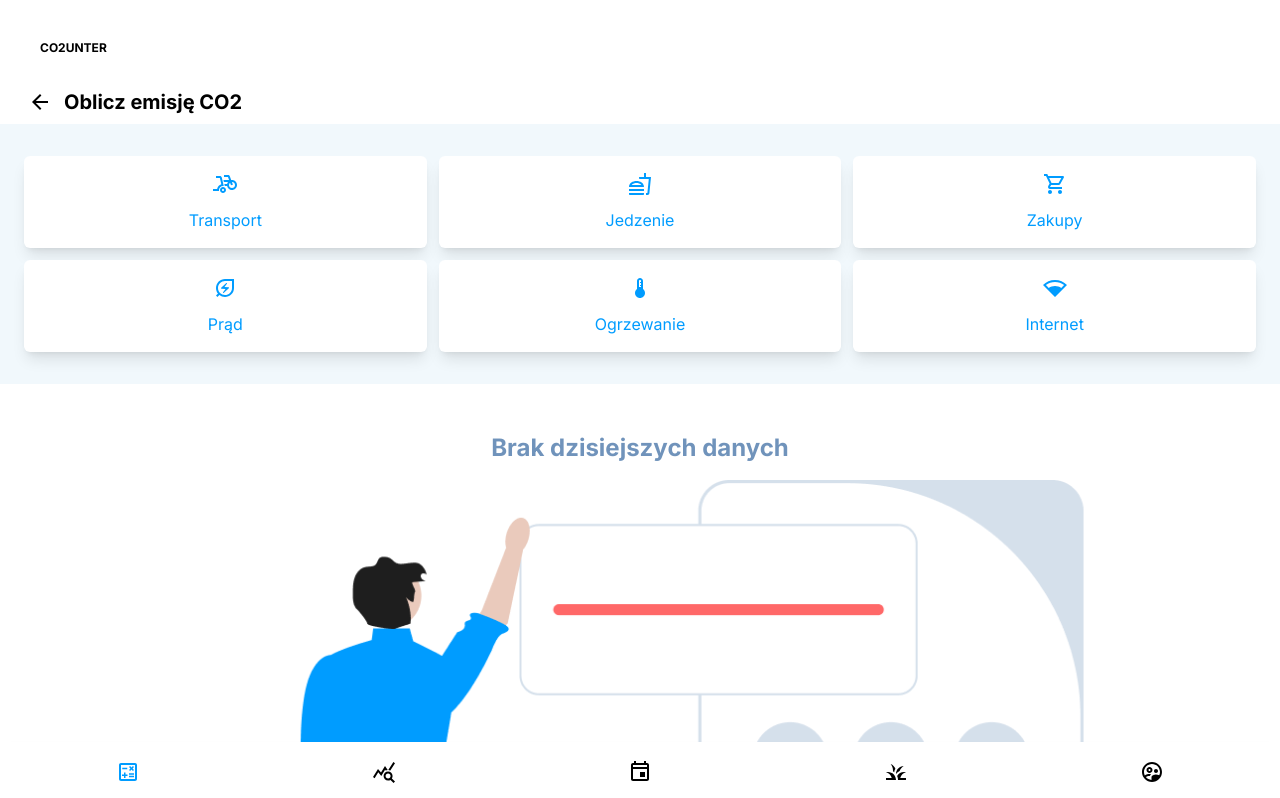
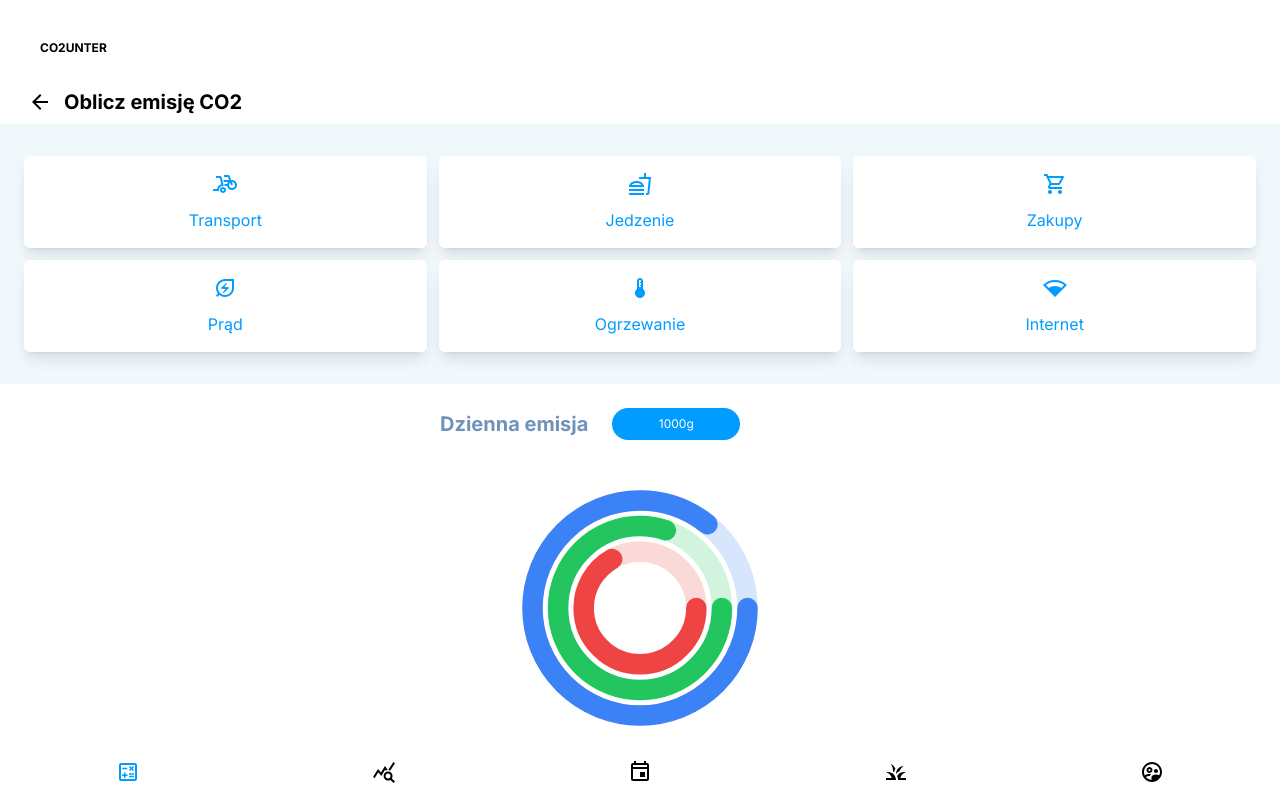
Before and after one commit to PASINSKI00/HackYeah2024, a Next.js app in the folder frontend/: page /kalkulator in a window 1280 px wide. Shown: the top 798 px of the page. Built offline with nearby package versions, Linux system fonts and the light colour scheme.

Commit message:
Refactor calculator page and add circular chart component

```diff
--- a/frontend/app/kalkulator/page.tsx
+++ b/frontend/app/kalkulator/page.tsx
@@ -1,13 +1,32 @@
 import React from 'react';
 import { CategoriesGrid } from './categories-grid';
 import Image from 'next/image';
+import CircularChart from '@/components/circular-chart';
 
 const CalculatorPage = () => {
+  const data = true;
+
   return (
     <main className='mb-16'>
       <CategoriesGrid />
 
-      <h2 className='text-blue-700 text-center text-2xl font-bold block mt-8 py-4'>
+      {data ? (
+        <div className='mx-auto w-full max-w-md p-6'>
+          <span className='flex flex-row items-center gap-6 pb-4'>
+            <h1 className='flex text-xl font-bold text-[#7093BB]'>
+              Dzienna emisja
+            </h1>
+            <div className='flex items-center gap-5'>
+              <span className='flex h-8 w-32 flex-row items-center justify-center rounded-full bg-blue px-2 text-xs text-white'>
+                1000g
+              </span>
+            </div>
+          </span>
+          <CircularChart />
+        </div>
+      ) : (
+        <>
+          <h2 className='mt-8 block py-4 text-center text-2xl font-bold text-blue-700'>
             Brak dzisiejszych danych
           </h2>
 
@@ -18,6 +37,8 @@ const CalculatorPage = () => {
             height={300}
             className='h-auto w-screen'
           />
+        </>
+      )}
     </main>
   );
 };
--- /dev/null
+++ b/frontend/components/circular-chart.tsx
@@ -0,0 +1,204 @@
+'use client';
+
+import { useState, useRef, useEffect } from 'react';
+import FastfoodOutlinedIcon from '@mui/icons-material/FastfoodOutlined';
+import NetworkWifi3BarOutlinedIcon from '@mui/icons-material/NetworkWifi3BarOutlined';
+import BikeScooterOutlinedIcon from '@mui/icons-material/BikeScooterOutlined';
+
+interface ChartData {
+  category: string;
+  value: number;
+  color: string;
+  icon: React.ReactNode;
+  iconHover: React.ReactNode;
+  total: number;
+}
+
+const data: ChartData[] = [
+  {
+    category: 'Jedzenie',
+    value: 300,
+    color: '#3b82f6',
+    icon: <FastfoodOutlinedIcon className='h-4 w-4 text-white' />,
+    iconHover: (
+      <FastfoodOutlinedIcon
+        className='h-6 w-6 rounded-full bg-white p-1'
+        style={{ color: '#3b82f6' }}
+      />
+    ),
+    total: 350,
+  },
+  {
+    category: 'Transport',
+    value: 600,
+    color: '#22c55e',
+    icon: <BikeScooterOutlinedIcon className='h-4 w-4 text-white' />,
+    iconHover: (
+      <BikeScooterOutlinedIcon
+        className='h-6 w-6 rounded-full bg-white p-1'
+        style={{ color: '#22c55e' }}
+      />
+    ),
+    total: 750,
+  },
+  {
+    category: 'Internet',
+    value: 100,
+    color: '#ef4444',
+    icon: <NetworkWifi3BarOutlinedIcon className='h-4 w-4 text-white' />,
+    iconHover: (
+      <NetworkWifi3BarOutlinedIcon
+        className='h-6 w-6 rounded-full bg-white p-1'
+        style={{ color: '#ef4444' }}
+      />
+    ),
+    total: 150,
+  },
+];
+const easeInOutQuad = (t: number): number => {
+  return t < 0.5 ? 2 * t * t : 1 - Math.pow(-2 * t + 2, 2) / 2;
+};
+
+export default function Component() {
+  const [hoveredCategory, setHoveredCategory] = useState<string | null>(null);
+  const [hoverPosition, setHoverPosition] = useState({ x: 0, y: 0 });
+  const [animationProgress, setAnimationProgress] = useState(0);
+  const chartRef = useRef<SVGSVGElement>(null);
+
+  useEffect(() => {
+    const animationDuration = 1200; // 1.2 seconds
+    const startTime = Date.now();
+
+    const animateChart = () => {
+      const currentTime = Date.now();
+      const elapsed = currentTime - startTime;
+      const rawProgress = Math.min(elapsed / animationDuration, 1);
+      const easedProgress = easeInOutQuad(rawProgress);
+      setAnimationProgress(easedProgress);
+
+      if (rawProgress < 1) {
+        requestAnimationFrame(animateChart);
+      }
+    };
+
+    requestAnimationFrame(animateChart);
+  }, []);
+
+  const handleMouseMove = (
+    e: React.MouseEvent<SVGCircleElement>,
+    category: string,
+  ) => {
+    if (chartRef.current) {
+      const rect = chartRef.current.getBoundingClientRect();
+      setHoverPosition({
+        x: e.clientX - rect.left,
+        y: e.clientY - rect.top,
+      });
+      setHoveredCategory(category);
+    }
+  };
+
+  const getDimmerColor = (color: string) => {
+    const rgb = parseInt(color.slice(1), 16);
+    const r = (rgb >> 16) & 0xff;
+    const g = (rgb >> 8) & 0xff;
+    const b = (rgb >> 0) & 0xff;
+    return `rgba(${r}, ${g}, ${b}, 0.2)`;
+  };
+
+  return (
+    <div className='mx-auto w-full max-w-md p-6'>
+      <div className='relative mx-auto h-64 w-64'>
+        <svg ref={chartRef} viewBox='0 0 100 100' className='h-full w-full'>
+          {data.map((item, index) => {
+            const strokeWidth = 8;
+            const radius = 50 - strokeWidth * (index + 1) - index * 2;
+            const circumference = 2 * Math.PI * radius;
+            const strokeDasharray =
+              (item.value / item.total) * circumference * animationProgress;
+            const strokeDashoffset = circumference - strokeDasharray;
+            return (
+              <g key={item.category}>
+                {/* Track (background) circle */}
+                <circle
+                  cx='50'
+                  cy='50'
+                  r={radius}
+                  fill='none'
+                  stroke={getDimmerColor(item.color)}
+                  strokeWidth={strokeWidth}
+                  strokeLinecap='round'
+                />
+                {/* Data circle */}
+                <circle
+                  cx='50'
+                  cy='50'
+                  r={radius}
+                  fill='none'
+                  stroke={item.color}
+                  strokeWidth={strokeWidth}
+                  strokeDasharray={circumference}
+                  strokeDashoffset={strokeDashoffset}
+                  strokeLinecap='round'
+                  onMouseEnter={() => setHoveredCategory(item.category)}
+                  onMouseLeave={() => setHoveredCategory(null)}
+                  onMouseMove={(e) => handleMouseMove(e, item.category)}
+                  className='cursor-pointer transition-all duration-300 ease-in-out'
+                />
+              </g>
+            );
+          })}
+        </svg>
+        {hoveredCategory && (
+          <div
+            className='pointer-events-none absolute'
+            style={{
+              left: `${hoverPosition.x}px`,
+              top: `${hoverPosition.y}px`,
+              transform: 'translate(-50%, -50%)',
+            }}
+          >
+            <div
+              className='flex items-center space-x-2 rounded-full px-3 py-1 text-sm font-semibold text-white'
+              style={{
+                backgroundColor: data.find(
+                  (item) => item.category === hoveredCategory,
+                )?.color,
+              }}
+            >
+              {
+                data.find((item) => item.category === hoveredCategory)
+                  ?.iconHover
+              }
+              <span className='text-xs'>
+                {hoveredCategory}{' '}
+                <span className='text-xl font-extrabold'>
+                  {Math.round(
+                    (data.find((item) => item.category === hoveredCategory)
+                      ?.value ?? 0) * animationProgress,
+                  )}
+                  g
+                </span>
+              </span>
+            </div>
+          </div>
+        )}
+      </div>
+      <div className='mt-6 flex justify-center space-x-4 rounded-full bg-gray-100 p-3'>
+        {data.map((item) => (
+          <div key={item.category} className='flex items-center space-x-2'>
+            <div
+              className='flex h-8 w-8 items-center justify-center rounded-full'
+              style={{ backgroundColor: item.color }}
+            >
+              {item.icon}
+            </div>
+            <span className='text-sm font-normal'>
+              {Math.round(item.value * animationProgress)}g
+            </span>
+          </div>
+        ))}
+      </div>
+    </div>
+  );
+}
--- a/frontend/components/forms/slider-with-value.tsx
+++ b/frontend/components/forms/slider-with-value.tsx
@@ -41,7 +41,7 @@ export default function SliderWithValue({
           min={min}
           max={max}
         />
-        <span className='flex h-8 w-24 flex-row items-center justify-center rounded-full bg-blue px-2 text-xs text-white'>
+        <span className='flex h-8 w-32 flex-row items-center justify-center rounded-full bg-blue px-2 text-xs text-white'>
           {unit ? `${field.value} ${unit}` : field.value}
         </span>
       </div>
```
Also changed, not shown: frontend/app/api.ts (renamed from frontend/app/api.tsx). Lines whose indentation alone changed are shown as unchanged.
